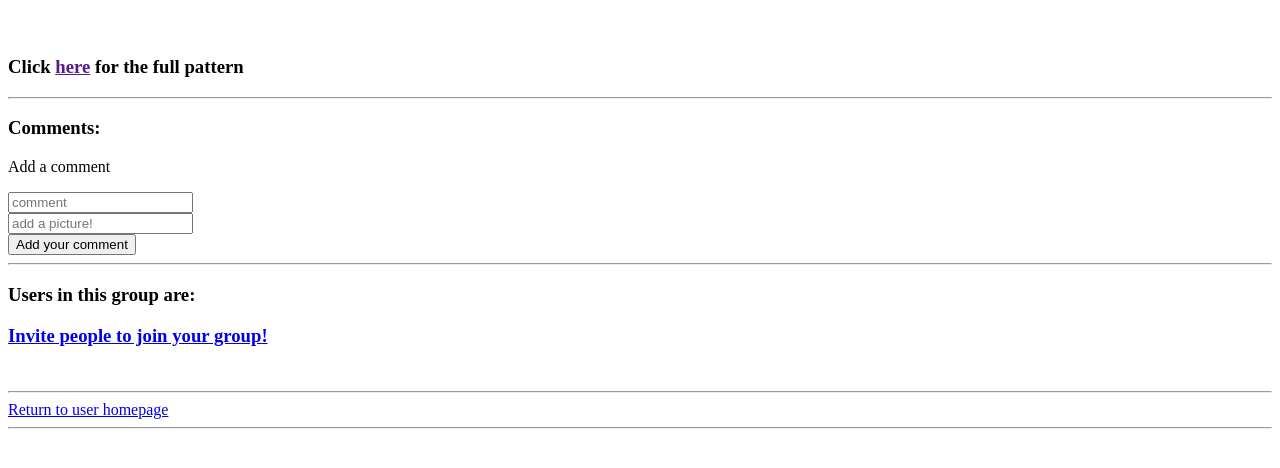
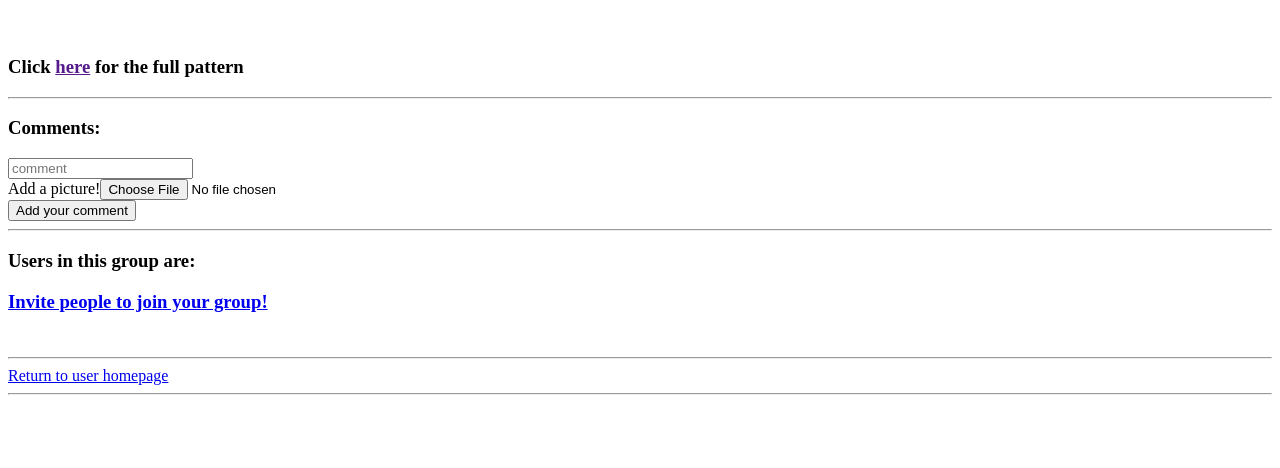
Before and after one commit to ltaziri/Hackbright-FinalProject, a Flask app: template templates/group_page.html in a window 1280 px wide. Shown: the part 179-647 px from the top of the page. Run offline with Flask 2, Linux system fonts and the light colour scheme; the template is opened without the code that fills it, so the values that code supplies are empty.

Commit message:
ajax comments are workinggit status

```diff
--- a/server.py
+++ b/server.py
@@ -268,11 +268,15 @@ def add_comment():
     db.session.add(comment)
     db.session.commit()
 
-    return jsonify({'comment_user_photo': comment.user.user_photo,
+    format_timestamp = comment.comment_timestamp.strftime('%m/%d/%y %X')
+
+    comment_dict = {'comment_user_photo': comment.user.user_photo,
                     'comment_user_name': comment.user.first_name,
-                    'comment_timestamp':comment.comment_timestamp,
+                    'comment_timestamp':format_timestamp,
                     'comment_text': comment.comment_text,
-                    'comment_image': comment.comment_image})
+                    'comment_image': comment.comment_image }
+
+    return jsonify(comment_dict)
     # redirect("/group_home/%d" % (group_id))
 
 
--- a/templates/group_page.html
+++ b/templates/group_page.html
@@ -23,18 +23,18 @@
     <div>
     <h3> Comments:</h3>
     <!-- <a href="/comment_form/{{ group.group_id }}"> add a comment </a> -->
-    <p> Add a comment </p>
         <form id="comment_form" action="/comment_add.json" method="POST">
             <input type="hidden" name="group_id" id="group_id" value="{{group.group_id}}">
             <input type="text" name="comment_text" id="comment_text" placeholder="comment"><br>
-            <input type="text" name="comment_image" id="comment_image" placeholder="add a picture!"><br>
+            Add a picture!<input type="file" accept="image/*" id="comment_image"><br>
 
             <button class="btn btn-primary" type="submit">Add your comment</button>
         </form>
     </div>
+
     <div id="new_comment"></div>
 
-    {% for comment in comments %}
+    {% for comment in comments|sort(attribute="comment_id", reverse = True) %}
     <div>
         <img src="{{ comment.user.user_photo }}" width="50">
         <b>{{ comment.user.first_name }}</b><br>
@@ -46,16 +46,26 @@
     </div>
     {% endfor %}
 
+
+
 <script src="http://code.jquery.com/jquery.js"></script>
 <script>
 "use strict";
 
 function showComment(results) {
   console.dir(results);
-  $("#new_comment").html(
-      results.comment_user_photo, comment.user.user_name, comment.comment_timestamp,
-          comment.comment_text
-        );
+  var htmlStr = "";
+  htmlStr += "<img src='" + results.comment_user_photo + "' width='50'>";
+  htmlStr += "<b>"+ results.comment_user_name + "</b><br>"
+  htmlStr += "<i>" + results.comment_timestamp + "</i><br>"
+  htmlStr += results.comment_text + "<br>"
+  if(results.comment_image !== "") {
+    htmlStr += "<img src='" + results.comment_image + "' width='300'>";
+  }
+
+
+// results.comment_image
+  $("#new_comment").html(htmlStr);
 }
 
 
@@ -63,7 +73,7 @@ function addNewComment(evt) {
     evt.preventDefault();
 
     var formInputs = {
-        "group_id":group_id,
+        "group_id":$("#group_id").val(),
         "comment_text": $("#comment_text").val(),
         "comment_image": $("#comment_image").val()
     };
```
